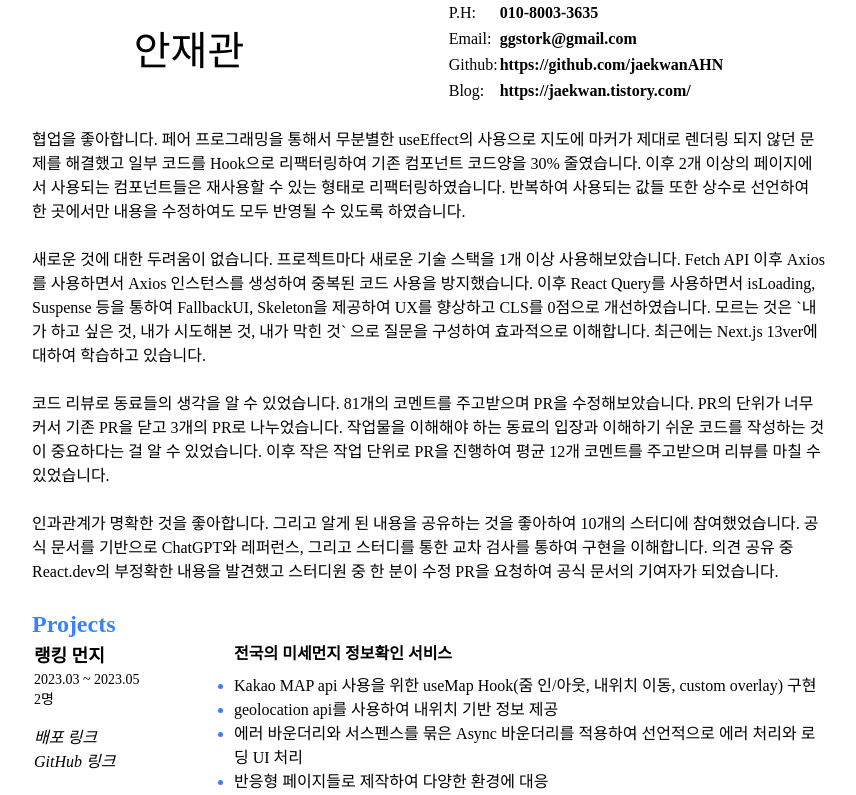
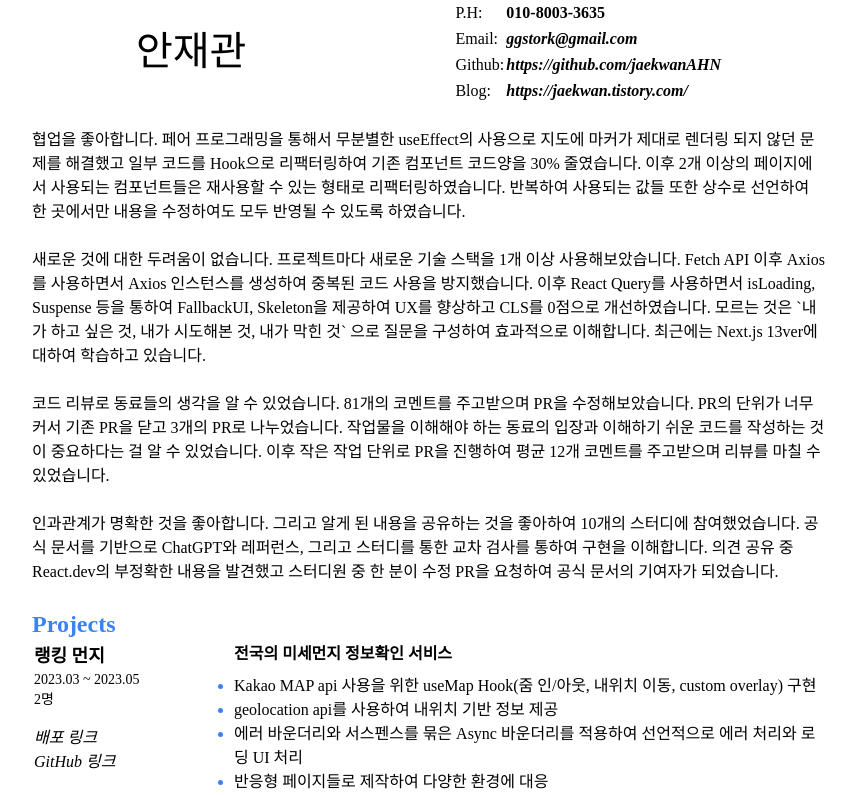
Before and after one commit to jaekwanAHN/resume, a Next.js app: page / in a window 1280 px wide. Shown: the top 795 px of the page, without its empty margins (211-1067 px from the left). Built offline with nearby package versions, Linux system fonts and the light colour scheme.

Commit message:
Feat: 연락처 이테릭체 적용

```diff
--- a/src/components/Header/Contact.tsx
+++ b/src/components/Header/Contact.tsx
@@ -11,7 +11,7 @@ const Contact = ({ phoneNumber, eMail, github, blog }: ContactProps) => {
   return (
     <table className="center">
       <tbody>
-        <tr className="mr-2">
+        <tr>
           <td>P.H: </td>
           <td>
             <b>{phoneNumber}</b>
@@ -22,7 +22,9 @@ const Contact = ({ phoneNumber, eMail, github, blog }: ContactProps) => {
           <td>
             <b>
               {' '}
-              <a href="mailto:ggstork@gmail.com">{eMail}</a>
+              <a href="mailto:ggstork@gmail.com">
+                <i>{eMail}</i>
+              </a>
             </b>
           </td>
         </tr>
@@ -30,7 +32,9 @@ const Contact = ({ phoneNumber, eMail, github, blog }: ContactProps) => {
           <td>Github: </td>
           <td>
             <Link href={github}>
-              <b>{github}</b>
+              <b>
+                <i>{github}</i>
+              </b>
             </Link>
           </td>
         </tr>
@@ -38,7 +42,9 @@ const Contact = ({ phoneNumber, eMail, github, blog }: ContactProps) => {
           <td>Blog: </td>
           <td>
             <Link href={blog}>
-              <b>{blog}</b>
+              <b>
+                <i>{blog}</i>
+              </b>
             </Link>
           </td>
         </tr>
--- a/src/components/Projects/ProjectContent.tsx
+++ b/src/components/Projects/ProjectContent.tsx
@@ -14,7 +14,7 @@ const ProjectContent = ({
   return (
     <div>
       <p className="font-semibold mb-2">{description}</p>
-      <ul className="marker:text-blue-500 list-disc  mb-2">
+      <ul className="marker:text-blue-500 list-disc mb-2">
         {feature.map((value) => (
           <li key={value}>{value}</li>
         ))}
```
